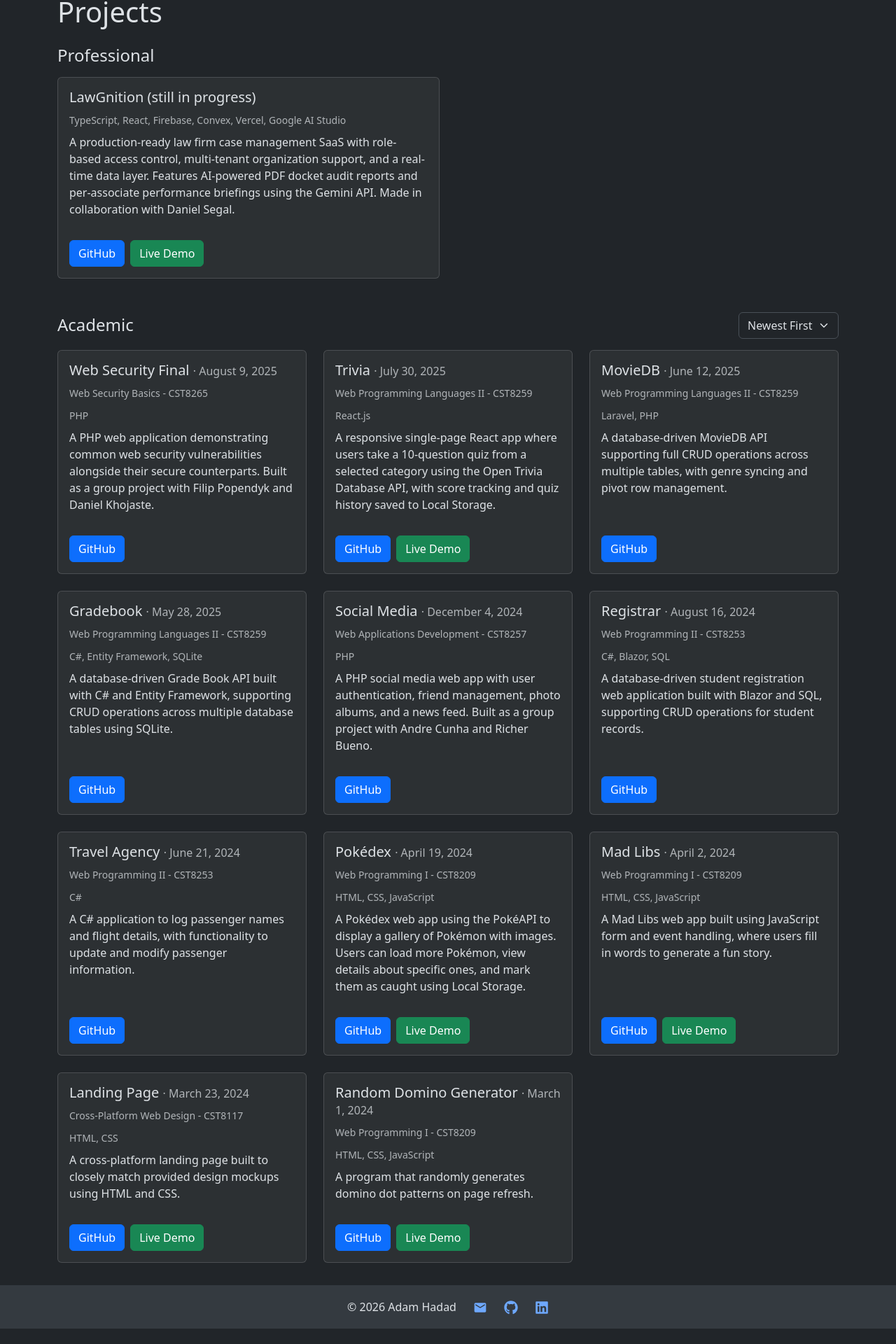
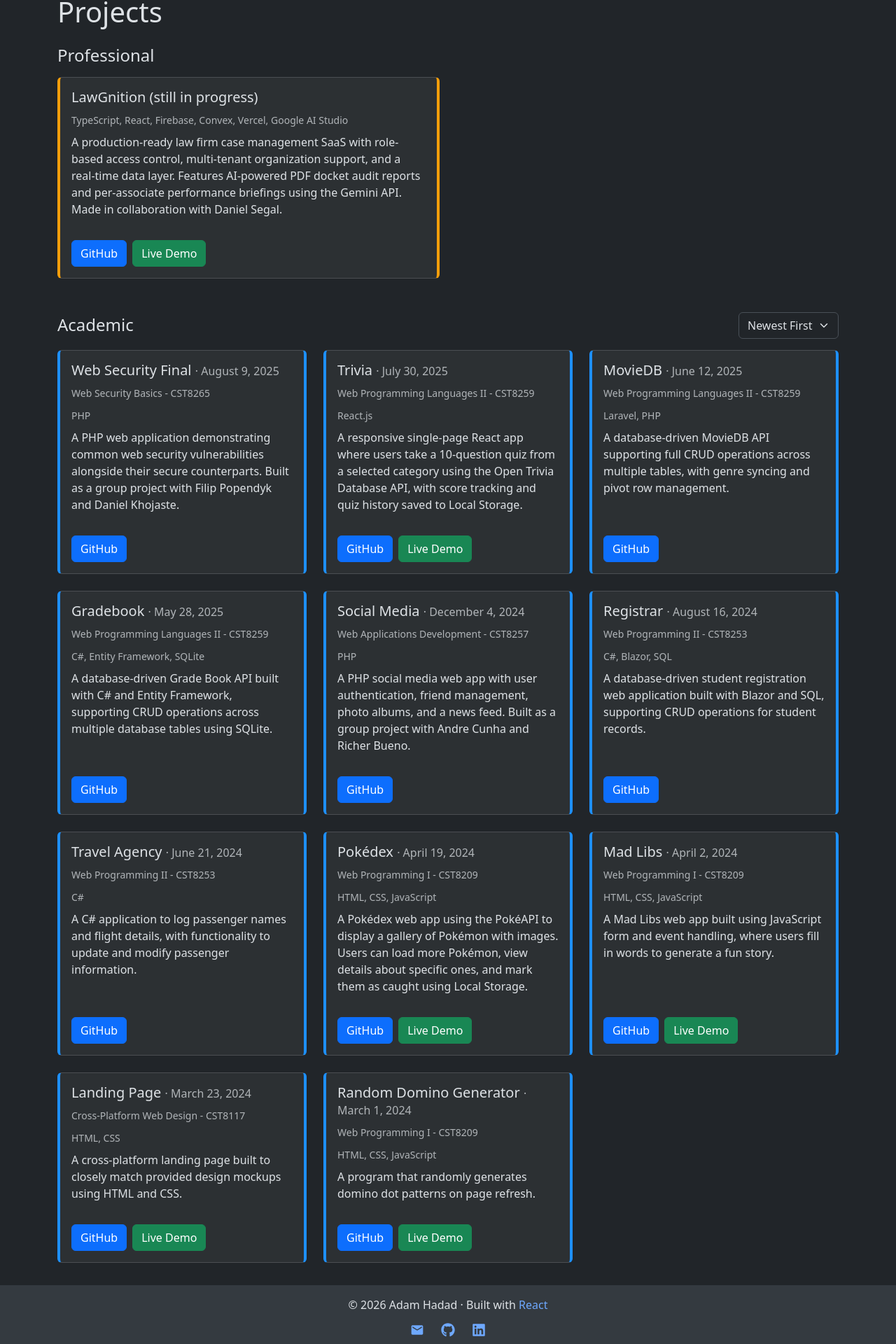
Before and after one commit to Topmen4099/adam-hadad-portfolio, a React (Vite) app: page /projects in a window 1280 px wide. Shown: the part 95-2015 px from the top of the page at 70% size. Before the commit the page ends 1993 px from the top, so only its background shows below. Built offline with nearby package versions, Linux system fonts and the light colour scheme.

Commit message:
added some colour and fixed the footer a bit

```diff
--- a/src/components/Footer.jsx
+++ b/src/components/Footer.jsx
@@ -4,17 +4,15 @@ import { MdEmail } from 'react-icons/md'
 function Footer() {
   return (
     <footer className="py-3 bg-body-secondary">
-      <div className="container d-flex flex-wrap justify-content-center align-items-center gap-4 text-center">
-        <span>© {new Date().getFullYear()} Adam Hadad</span>
-        <a href="mailto:adamhadad@me.com" className="text-decoration-none fs-5">
-          <MdEmail />
-        </a>
-        <a href="https://github.com/Topmen4099" target="_blank" rel="noreferrer" className="text-decoration-none fs-5">
-          <FaGithub />
-        </a>
-        <a href="https://linkedin.com/in/adam-r-hadad" target="_blank" rel="noreferrer" className="text-decoration-none fs-5">
-          <FaLinkedin />
-        </a>
+      <div className="container text-center">
+        <div className="mb-2">
+          <span>© {new Date().getFullYear()} Adam Hadad · Built with <a href="https://react.dev" target="_blank" rel="noreferrer" className="text-decoration-none">React</a></span>
+        </div>
+        <div className="d-flex justify-content-center gap-4">
+          <a href="mailto:adamhadad@me.com" className="text-decoration-none fs-5"><MdEmail /></a>
+          <a href="https://github.com/Topmen4099" target="_blank" rel="noreferrer" className="text-decoration-none fs-5"><FaGithub /></a>
+          <a href="https://linkedin.com/in/adam-r-hadad" target="_blank" rel="noreferrer" className="text-decoration-none fs-5"><FaLinkedin /></a>
+        </div>
       </div>
     </footer>
   )
--- a/src/components/Navbar.jsx
+++ b/src/components/Navbar.jsx
@@ -2,32 +2,19 @@ import { Link } from 'react-router-dom'
 
 function Navbar() {
   return (
-    <nav className="navbar navbar-expand-lg sticky-top bg-body-secondary px-4">
-      <div className="container">
-        <button
-          className="navbar-toggler"
-          type="button"
-          data-bs-toggle="collapse"
-          data-bs-target="#navbarNav"
-          aria-controls="navbarNav"
-          aria-expanded="false"
-          aria-label="Toggle navigation"
-        >
-          <span className="navbar-toggler-icon"></span>
-        </button>
-        <div className="collapse navbar-collapse" id="navbarNav">
-          <ul className="navbar-nav mx-auto gap-5">
+    <nav className="navbar bg-body-secondary sticky-top px-4">
+      <div className="container justify-content-center">
+        <ul className="navbar-nav flex-row gap-5">
           <li className="nav-item">
-              <Link className="nav-link" to="/">Home</Link>
+            <Link className="nav-link px-2" to="/">Home</Link>
           </li>
           <li className="nav-item">
-              <Link className="nav-link" to="/about">About Me</Link>
+            <Link className="nav-link px-2" to="/about">About Me</Link>
           </li>
           <li className="nav-item">
-              <Link className="nav-link" to="/projects">Projects</Link>
+            <Link className="nav-link px-2" to="/projects">Projects</Link>
           </li>
         </ul>
-        </div>
       </div>
     </nav>
   )
--- a/src/index.css
+++ b/src/index.css
@@ -21,3 +21,18 @@ main {
   from { opacity: 0; }
   to { opacity: 1; }
 }
+
+.professional-card {
+  border-left: 4px solid #f59e0b !important;
+  border-right: 4px solid #f59e0b !important;
+}
+
+.about-card {
+  border-left: 4px solid rgb(212, 30, 30) !important;
+  border-right: 4px solid rgb(212, 30, 30) !important;
+}
+
+.academic-card {
+  border-left: 4px solid dodgerblue !important;
+  border-right: 4px solid dodgerblue !important;
+}
--- a/src/pages/AboutMe.jsx
+++ b/src/pages/AboutMe.jsx
@@ -11,7 +11,7 @@ function AboutMe() {
 
       <div className="row g-4">
         <div className="col-md-4">
-          <div className="card h-100">
+          <div className="card h-100 about-card">
             <div className="card-body">
               <h3 className="h6 card-title text-uppercase text-muted mb-3">Front-End</h3>
               <p className="card-text">HTML, CSS, JavaScript, React.js, TypeScript</p>
@@ -19,7 +19,7 @@ function AboutMe() {
           </div>
         </div>
         <div className="col-md-4">
-          <div className="card h-100">
+          <div className="card h-100 about-card">
             <div className="card-body">
               <h3 className="h6 card-title text-uppercase text-muted mb-3">Back-End</h3>
               <p className="card-text">C#, .NET, Blazor, Python, PHP, Laravel, MySQL, Java, C</p>
@@ -27,7 +27,7 @@ function AboutMe() {
           </div>
         </div>
         <div className="col-md-4">
-          <div className="card h-100">
+          <div className="card h-100 about-card">
             <div className="card-body">
               <h3 className="h6 card-title text-uppercase text-muted mb-3">Tools & Other</h3>
               <p className="card-text">Figma, Adobe Photoshop, Illustrator, QuickBooks, Microsoft Office, Google Drive</p>
@@ -39,7 +39,7 @@ function AboutMe() {
       <h2 className="h4 mt-5 mb-3">Education</h2>
       <div className="row g-4">
         <div className="col-md-6">
-          <div className="card h-100">
+          <div className="card h-100 about-card">
             <div className="card-body">
               <h3 className="h6 card-title mb-1">Algonquin College - Ottawa, ON</h3>
               <p className="text-muted mb-2">College Diploma - Web Development & Internet Applications</p>
@@ -49,7 +49,7 @@ function AboutMe() {
           </div>
         </div>
         <div className="col-md-6">
-          <div className="card h-100">
+          <div className="card h-100 about-card">
             <div className="card-body">
               <h3 className="h6 card-title mb-1">York University - Toronto, ON</h3>
               <p className="text-muted mb-2">Bachelor of Science - Concentration in Computer Science</p>
--- a/src/pages/Projects.jsx
+++ b/src/pages/Projects.jsx
@@ -20,7 +20,7 @@ function Projects() {
       <div className="row g-4 mb-5">
         {professionalProjects.map((project) => (
           <div className="col-md-6" key={project.name}>
-            <div className="card h-100">
+            <div className="card h-100 professional-card">
               <div className="card-body d-flex flex-column">
                 <h3 className="h5 card-title">{project.name}</h3>
                 <p className="text-muted mb-2"><small>{project.tech}</small></p>
@@ -53,7 +53,7 @@ function Projects() {
       <div className="row g-4">
         {sortedAcademic.map((project) => (
           <div className="col-md-4" key={project.name}>
-            <div className="card h-100">
+            <div className="card h-100 academic-card">
               <div className="card-body d-flex flex-column">
                 <h3 className="h5 card-title">{project.name} <small className="text-muted fs-6">· {new Date(project.date).toLocaleDateString('en-CA', { year: 'numeric', month: 'long', day: 'numeric' })}</small></h3>
                 <p className="text-muted mb-2"><small>{project.course}</small></p>
```
Lines whose indentation alone changed are shown as unchanged.
